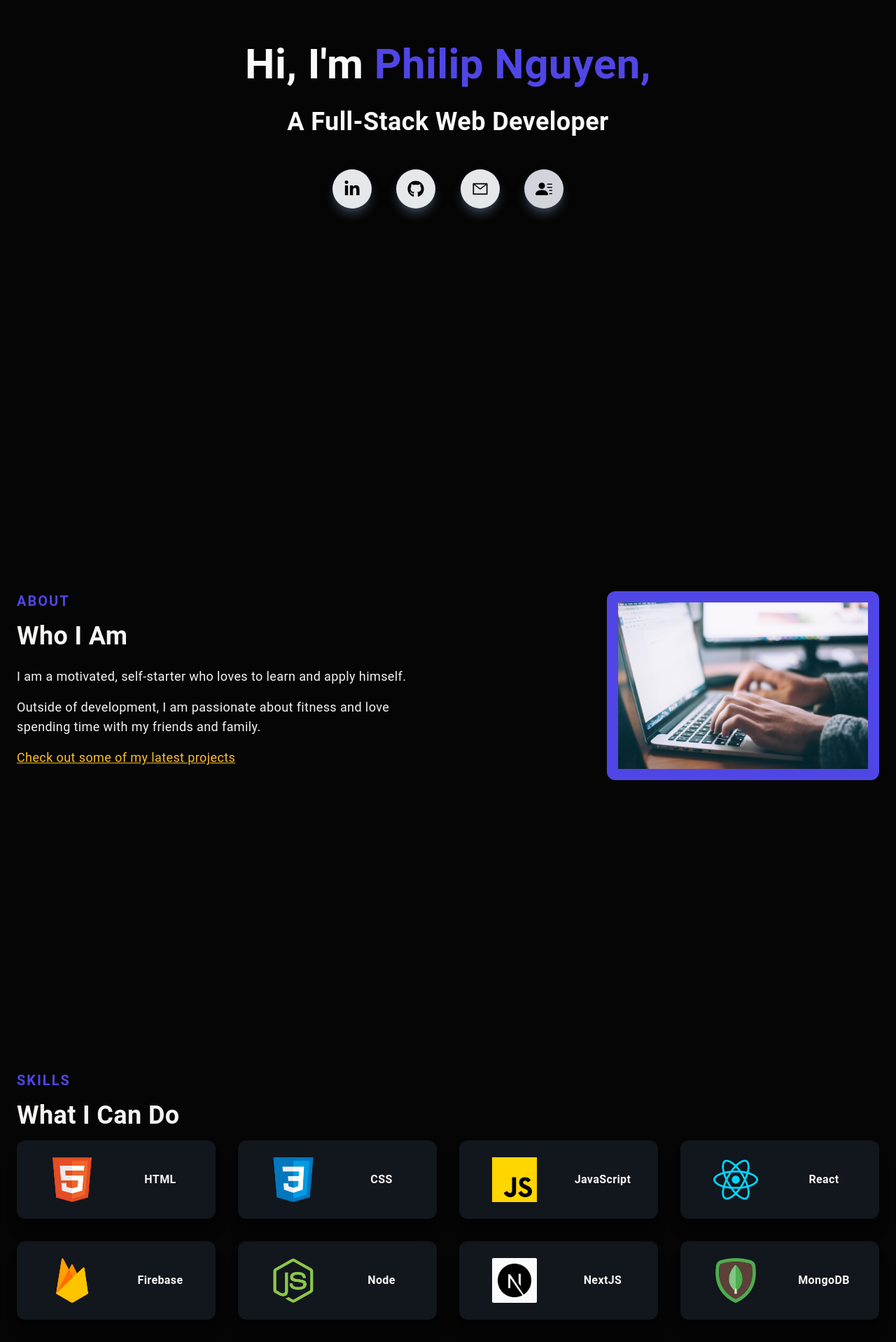
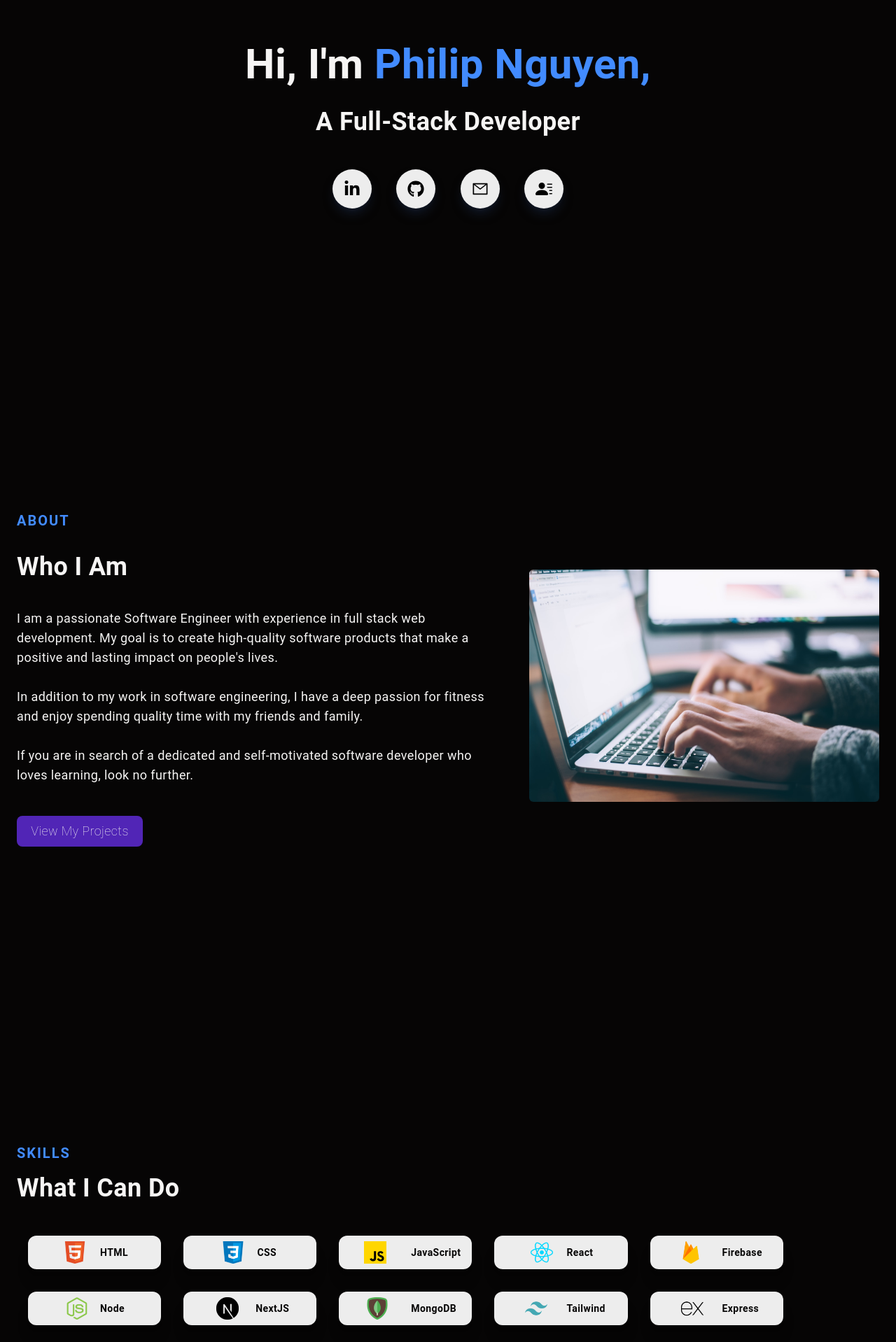
Before and after one commit to pn-code/personal-portfolio-nextjs, a Next.js app: page / in a window 1280 px wide. Shown: the part 220-2138 px from the top of the page at 70% size. Built offline with nearby package versions, Linux system fonts and the light colour scheme.

Commit message:
Added new color scheme for main webpage

```diff
--- a/components/About.jsx
+++ b/components/About.jsx
@@ -1,45 +1,41 @@
 import React from "react";
+import Link from "next/link";
 import Image from "next/image";
-import Link from "next/link";
-import aboutImg from "../public/assets/work.jpg"
+import workImage from "../public/assets/work.jpg"
 
 const About = () => {
   return (
-        <div
-            id="about"
-            className="w-full md:h-screen p-2 flex items-center py-16 text-lg"
-        >
-            <div className="max-w-[1240px] m-auto md:grid grid-cols-3 gap-8">
-                <div className="max-w-[560px] col-span-2">
-                    <p className="uppercase text-xl tracking-widest text-indigo-600 font-semibold">
+    <div id="about" className="w-full lg:h-screen p-2 flex flex-col lg:flex-row py-16 text-lg gap-12">
+      <div className="w-full flex justify-between flex-1">
+        <div className="w-full flex flex-col gap-4 items-center justify-center sm:items-start">
+          <p className="uppercase text-xl tracking-widest text-accent font-bold">
             About
           </p>
           <h2 className="py-4">Who I Am</h2>
-                    <p className="py-2 text-gray-100">
-                        I am a motivated, self-starter who loves to learn and
-                        apply himself.
+          <p className="py-2 text-lg text-primary">
+            I am a passionate Software Engineer with experience in full stack
+            web development. My goal is to create high-quality software products
+            that make a positive and lasting impact on people's lives.
+            <br />
+            <br />
+            In addition to my work in software engineering, I have a deep
+            passion for fitness and enjoy spending quality time with my friends
+            and family.
+            <br />
+            <br />
+            If you are in search of a dedicated and self-motivated software
+            developer who loves learning, look no further.
           </p>
-                    <p className="py-2 text-gray-100">
-                        Outside of development, I am passionate about fitness
-                        and love spending time with my friends and family.
-                    </p>
-                    <Link href="/#projects">
-                        <p className="py-2 text-amber-400 hover:text-amber-300 underline cursor-pointer">
-                            Check out some of my latest projects
+
+          <Link className="w-full sm:w-[180px] text-center" href="/#projects">
+            <p className="my-5 w-full text-xl font-semibold sm:text-lg sm:font-thin sm:w-[180px] px-4 py-2 bg-primaryBtn hover:bg-secondaryBtn ease-in duration-200 hover:text-primaryBtn rounded-lg hover:text-secondary-btn">
+              View My Projects
             </p>
           </Link>
         </div>
-                <div className="w-full h-auto group m-auto bg-indigo-600 rounded-xl flex flex-col items-center justify-center p-4 hover:scale-110 ease-in duration-300">
-                    <Image
-                        src={aboutImg}
-                        width={500}
-                        height={500}
-                        alt=""
-                    />
-                    <span className="group-hover:flex hidden text-sm mt-2 hover:underline">
-                        <a rel="noreferrer" target="_blank" href="https://unsplash.com/@glenncarstenspeters">Credits to Glenn Carstens-Peters</a>
-                    </span>
       </div>
+      <div className="flex justify-center items-center rounded-md">
+        <Image className="rounded-md" src={workImage} height={500} width={500} alt="work image"/>
       </div>
     </div>
   );
--- a/components/Main.jsx
+++ b/components/Main.jsx
@@ -7,13 +7,13 @@ const Main = () => {
     return (
         <div className="w-full h-screen text-center">
             <div className="max-w-[1240px] w-full h-full mx-auto p-2 flex justify-center items-center">
-                <div>
-                    <h1 className="py-4 text-gray-50">
+                <div className="text-primary">
+                    <h1 className="py-4">
                         Hi, I&apos;m {" "}
-                        <span className="text-indigo-600">Philip Nguyen,</span>
+                        <span className="text-accent">Philip Nguyen,</span>
                     </h1>
-                    <h2 className="py-4 text-gray-50">
-                        A Full-Stack Web Developer
+                    <h2 className="py-4">
+                        A Full-Stack Developer
                     </h2>
                     <div className="flex items-center justify-between max-w-[330px] m-auto py-4 pt-8">
                         <a
@@ -21,7 +21,7 @@ const Main = () => {
                             target="_blank"
                             rel="noreferrer"
                         >
-                            <div className="rounded-full shadow-lg bg-gray-200 shadow-gray-700 p-4 cursor-pointer hover:scale-150 ease-in duration-300">
+                            <div className="rounded-full shadow-lg bg-secondaryBtn shadow-gray-900 p-4 cursor-pointer hover:scale-150 ease-in duration-300">
                                 <FaLinkedinIn size={24} color="black"/>
                             </div>
                         </a>
@@ -31,7 +31,7 @@ const Main = () => {
                             target="_blank"
                             rel="noreferrer"
                         >
-                            <div className="rounded-full shadow-lg bg-gray-200 shadow-gray-700 p-4 cursor-pointer hover:scale-150 ease-in duration-300">
+                            <div className="rounded-full shadow-lg bg-secondaryBtn shadow-gray-900 p-4 cursor-pointer hover:scale-150 ease-in duration-300">
                                 <FaGithub size={24} color="black"/>
                             </div>
                         </a>
@@ -41,7 +41,7 @@ const Main = () => {
                             target="_blank"
                             rel="noreferrer"
                         >
-                            <div className="rounded-full shadow-lg bg-gray-200 shadow-gray-700 p-4 cursor-pointer hover:scale-150 ease-in duration-300">
+                            <div className="rounded-full shadow-lg bg-secondaryBtn shadow-gray-900 p-4 cursor-pointer hover:scale-150 ease-in duration-300">
                                 <AiOutlineMail size={24} color="black"/>
                             </div>
                         </a>
@@ -51,7 +51,7 @@ const Main = () => {
                             target="_blank"
                             rel="noreferrer"
                         >
-                            <div className="rounded-full shadow-lg bg-gray-300 shadow-gray-700 p-4 cursor-pointer hover:scale-150 ease-in duration-300">
+                            <div className="rounded-full shadow-lg bg-secondaryBtn shadow-gray-900 p-4 cursor-pointer hover:scale-150 ease-in duration-300">
                                 <BsFillPersonLinesFill size={24} color="black"/>
                             </div>
                         </a>
--- a/components/Navbar.jsx
+++ b/components/Navbar.jsx
@@ -28,7 +28,7 @@ const Navbar = () => {
         </Link>
 
         <div>
-          <ul className="hidden md:flex">
+          <ul className="hidden md:flex md:items-center">
             <li className="navLink">
               <Link href="/">Home</Link>
             </li>
@@ -41,8 +41,8 @@ const Navbar = () => {
             <li className="navLink">
               <Link href="/#projects">Projects</Link>
             </li>
-            <li className="navLink">
-              <Link href="/#contact">Contact</Link>
+            <li className="bg-primaryBtn px-4 py-2 rounded-lg border-2 border-transparent hover:border-accent hover:bg-secondary font-bold ml-5 ease-in-out duration-300">
+              <Link href="/#contact">Contact Me</Link>
             </li>
           </ul>
 
--- a/components/Projects.jsx
+++ b/components/Projects.jsx
@@ -7,8 +7,8 @@ import restaurantPreview from "../public/assets/projects/restaurant-menu.png";
 const Projects = () => {
   return (
     <div id="projects" className="w-full">
-      <div className="max-w-[1240px] mx-auto px-2 py-16">
-        <p className="text-xl tracking-widest uppercase text-indigo-600 font-semibold">
+      <div className="max-w-[1240px] mx-auto px-2 py-16 flex flex-col items-center md:items-start">
+        <p className="text-xl tracking-widest uppercase text-accent font-bold">
           Projects
         </p>
         <h2 className="py-4">What I&apos;ve Built</h2>
--- a/components/Skills.jsx
+++ b/components/Skills.jsx
@@ -14,133 +14,133 @@ import tailwindLogo from "../public/assets/skills/tailwind.png";
 const Skills = () => {
   return (
     <div id="skills" className="w-full lg:h-screen p-2">
-      <div className="max-w-[1240px] mx-auto flex flex-col justify-center h-full">
-        <p className="text-xl tracking-widest uppercase text-indigo-600 font-semibold">
+      <div className="max-w-[1240px] mx-auto flex flex-col justify-center h-full items-center sm:items-start">
+        <p className="text-xl tracking-widest uppercase text-accent font-bold">
           Skills
         </p>
         <h2 className="py-4">What I Can Do</h2>
-        <div className="grid md:grid-cols-2 lg:grid-cols-4 gap-8">
-          <div className="p-6 shadow-xl bg-gray-800/50 rounded-xl hover:scale-110 ease-in duration-300">
+        <div className="grid grid-cols-2 md:grid-cols-3 lg:grid-cols-5 gap-8 px-4 py-8 rounded-lg">
+          <div className="flex justify-center items-center py-2 shadow-xl bg-secondaryBtn rounded-xl px-4">
             <div className="grid grid-cols-2 gap-4 justify-center items-center">
               <div className="m-auto">
-                <Image src={htmlLogo} width={64} height={64} alt="HTML" />
+                <Image src={htmlLogo} width={32} height={32} alt="HTML" />
               </div>
               <div className="flex flex-col items-center justify-center">
-                <h3>HTML</h3>
+                <h3 className="text-sm text-secondary">HTML</h3>
               </div>
             </div>
           </div>
 
-          <div className="p-6 shadow-xl bg-gray-800/50 rounded-xl hover:scale-110 ease-in duration-300">
+          <div className="flex justify-center items-center py-2 shadow-xl bg-secondaryBtn rounded-xl px-4">
             <div className="grid grid-cols-2 gap-4 justify-center items-center">
               <div className="m-auto">
-                <Image src={cssLogo} width={64} height={64} alt="CSS" />
+                <Image src={cssLogo} width={32} height={32} alt="CSS" />
               </div>
               <div className="flex flex-col items-center justify-center">
-                <h3>CSS</h3>
+                <h3 className="text-sm text-secondary">CSS</h3>
               </div>
             </div>
           </div>
 
-          <div className="p-6 shadow-xl bg-gray-800/50 rounded-xl hover:scale-110 ease-in duration-300">
+          <div className="flex justify-center items-center py-2 shadow-xl bg-secondaryBtn rounded-xl px-4">
             <div className="grid grid-cols-2 gap-4 justify-center items-center">
               <div className="m-auto">
-                <Image src={jsLogo} width={64} height={64} alt="JavaScript" />
+                <Image src={jsLogo} width={32} height={32} alt="JavaScript" />
               </div>
               <div className="flex flex-col items-center justify-center">
-                <h3>JavaScript</h3>
+                <h3 className="text-sm text-secondary">JavaScript</h3>
               </div>
             </div>
           </div>
 
-          <div className="p-6 shadow-xl bg-gray-800/50 rounded-xl hover:scale-110 ease-in duration-300">
+          <div className="flex justify-center items-center py-2 shadow-xl bg-secondaryBtn rounded-xl px-4">
             <div className="grid grid-cols-2 gap-4 justify-center items-center">
               <div className="m-auto">
-                <Image src={reactLogo} width={64} height={64} alt="React" />
+                <Image src={reactLogo} width={32} height={32} alt="React" />
               </div>
               <div className="flex flex-col items-center justify-center">
-                <h3>React</h3>
+                <h3 className="text-sm text-secondary">React</h3>
               </div>
             </div>
           </div>
 
-          <div className="p-6 shadow-xl bg-gray-800/50 rounded-xl hover:scale-110 ease-in duration-300">
+          <div className="flex justify-center items-center py-2 shadow-xl bg-secondaryBtn rounded-xl px-4">
             <div className="grid grid-cols-2 gap-4 justify-center items-center">
               <div className="m-auto">
                 <Image
                   src={firebaseLogo}
-                  width={64}
-                  height={64}
+                  width={32}
+                  height={32}
                   alt="Firebase"
                 />
               </div>
               <div className="flex flex-col items-center justify-center">
-                <h3>Firebase</h3>
+                <h3 className="text-sm text-secondary">Firebase</h3>
               </div>
             </div>
           </div>
 
-          <div className="p-6 shadow-xl bg-gray-800/50 rounded-xl hover:scale-110 ease-in duration-300">
+          <div className="flex justify-center items-center py-2 shadow-xl bg-secondaryBtn rounded-xl px-4">
             <div className="grid grid-cols-2 gap-4 justify-center items-center">
               <div className="m-auto">
-                <Image src={nodeLogo} width={64} height={64} alt="node" />
+                <Image src={nodeLogo} width={32} height={32} alt="node" />
               </div>
               <div className="flex flex-col items-center justify-center">
-                <h3>Node</h3>
+                <h3 className="text-sm text-secondary">Node</h3>
               </div>
             </div>
           </div>
 
-          <div className="p-6 shadow-xl bg-gray-800/50 rounded-xl hover:scale-110 ease-in duration-300">
+          <div className="flex justify-center items-center py-2 shadow-xl bg-secondaryBtn rounded-xl px-4">
             <div className="grid grid-cols-2 gap-4 justify-center items-center">
-              <div className="m-auto bg-gray-50 rounded-sm p-2">
+              <div className="m-auto">
                 <Image
                   className="z-[100]"
                   src={nextLogo}
-                  width={48}
-                  height={48}
+                  width={32}
+                  height={32}
                   alt="NextJS"
                   color="white"
                 />
               </div>
               <div className="flex flex-col items-center justify-center">
-                <h3>NextJS</h3>
+                <h3 className="text-sm text-secondary">NextJS</h3>
               </div>
             </div>
           </div>
 
-          <div className="p-6 shadow-xl bg-gray-800/50 rounded-xl hover:scale-110 ease-in duration-300">
+          <div className="flex justify-center items-center py-2 shadow-xl bg-secondaryBtn rounded-xl px-4">
             <div className="grid grid-cols-2 gap-4 justify-center items-center">
               <div className="m-auto">
-                <Image src={mongoLogo} width={64} height={64} alt="mongo" />
+                <Image src={mongoLogo} width={32} height={32} alt="mongo" />
               </div>
               <div className="flex flex-col items-center justify-center">
-                <h3>MongoDB</h3>
+                <h3 className="text-sm text-secondary">MongoDB</h3>
               </div>
             </div>
           </div>
-          <div className="p-6 shadow-xl bg-gray-800/50 rounded-xl hover:scale-110 ease-in duration-300">
+          <div className="flex justify-center items-center py-2 shadow-xl bg-secondaryBtn rounded-xl px-4">
             <div className="grid grid-cols-2 gap-4 justify-center items-center">
               <div className="m-auto">
                 <Image
                   src={tailwindLogo}
-                  width={64}
-                  height={64}
+                  width={32}
+                  height={32}
                   alt="tailwind"
                 />
               </div>
               <div className="flex flex-col items-center justify-center">
-                <h3>Tailwind</h3>
+                <h3 className="text-sm text-secondary">Tailwind</h3>
               </div>
             </div>
           </div>
-          <div className="p-6 shadow-xl bg-gray-800/50 rounded-xl hover:scale-110 ease-in duration-300">
+          <div className="flex justify-center items-center py-2 px-4 shadow-xl bg-secondaryBtn rounded-xl hover:scale-110 ease-in duration-320">
             <div className="grid grid-cols-2 gap-4 justify-center items-center">
-              <div className="m-auto bg-slate-50 p-2 rounded-sm">
-                <Image src={expressLogo} width={48} height={48} alt="express" />
+              <div className="m-auto">
+                <Image src={expressLogo} width={32} height={32} alt="express" />
               </div>
               <div className="flex flex-col items-center justify-center">
-                <h3>Express</h3>
+                <h3 className="text-sm text-secondary">Express</h3>
               </div>
             </div>
           </div>
```
Also changed, not shown: components/Contact.jsx (+9 -9 lines). Lines whose indentation alone changed are shown as unchanged.
